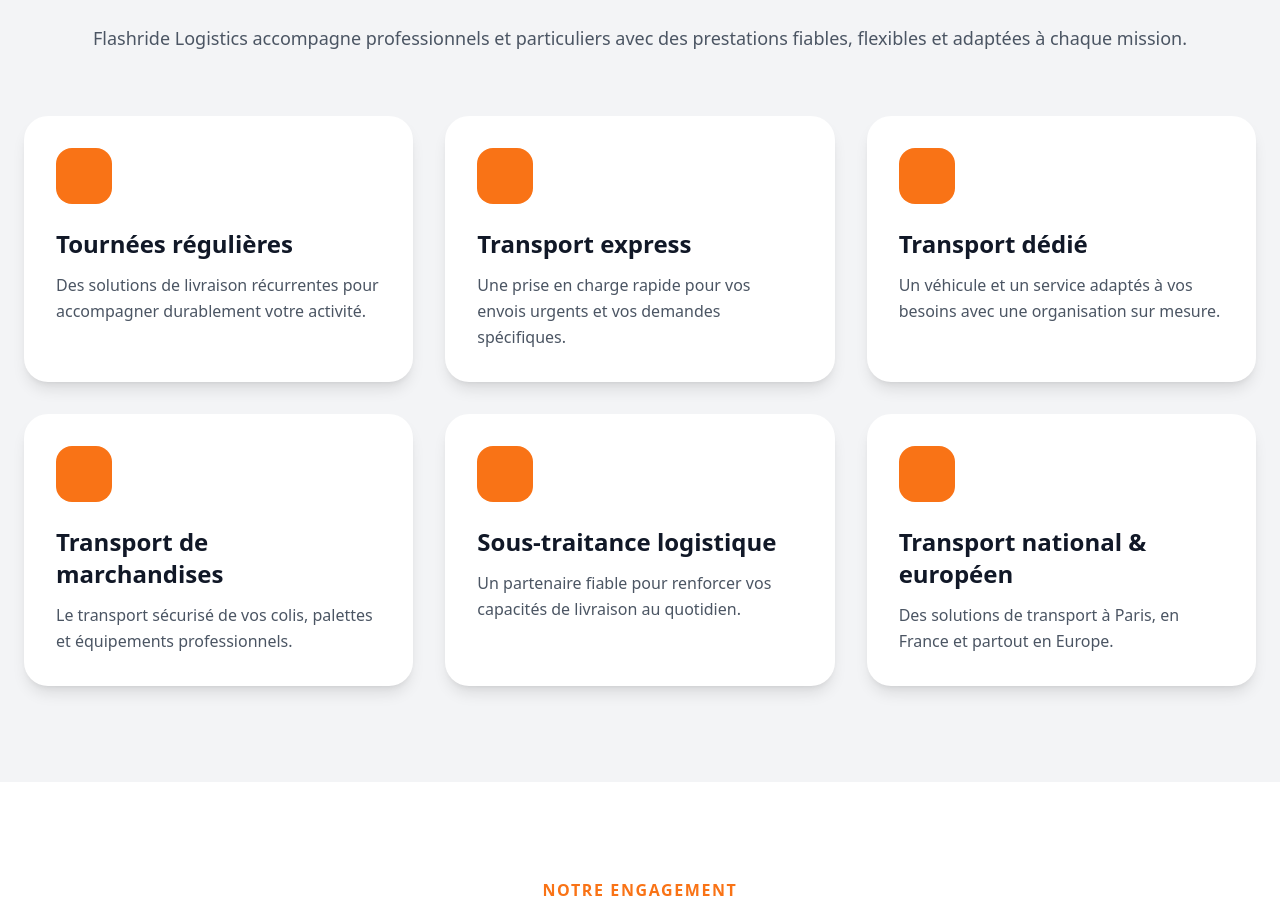
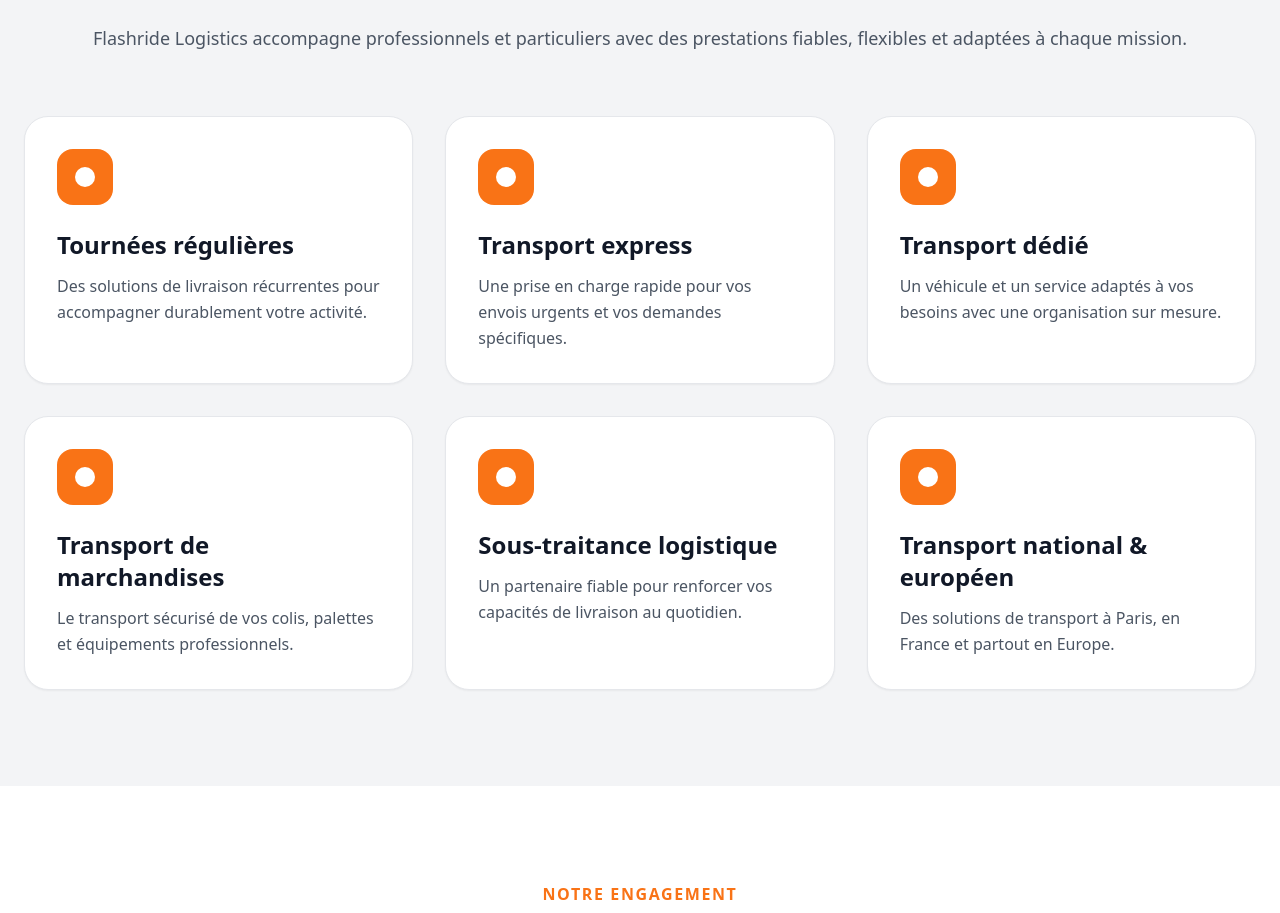
Before and after one commit to jasonvandommele-commits/flashride-logistics, a Next.js app: page / in a window 1280 px wide. Shown: the part 1036-1949 px from the top of the page. Built offline with nearby package versions, Linux system fonts and the light colour scheme.

Commit message:
Update page.jsx

```diff
--- a/app/page.jsx
+++ b/app/page.jsx
@@ -162,11 +162,13 @@ export default function FlashrideLogisticsWebsite() {
 ].map((service, index) => (
 
               <div
-                key={index}
-                className="bg-white p-8 rounded-3xl shadow-lg hover:shadow-2xl transition"
-              >
+                  key={index}
+                    className="bg-white p-8 rounded-3xl border border-gray-200 shadow-sm hover:shadow-xl hover:-translate-y-1 transition duration-300"
+                  >
 
-                <div className="w-14 h-14 bg-orange-500 rounded-2xl mb-6"></div>
+                <div className="w-14 h-14 bg-orange-500 rounded-2xl mb-6 flex items-center justify-center">
+                <div className="w-5 h-5 bg-white rounded-full"></div>
+              </div>
 
                 <h3 className="text-2xl font-bold mb-3">
                   {service.title}
```
